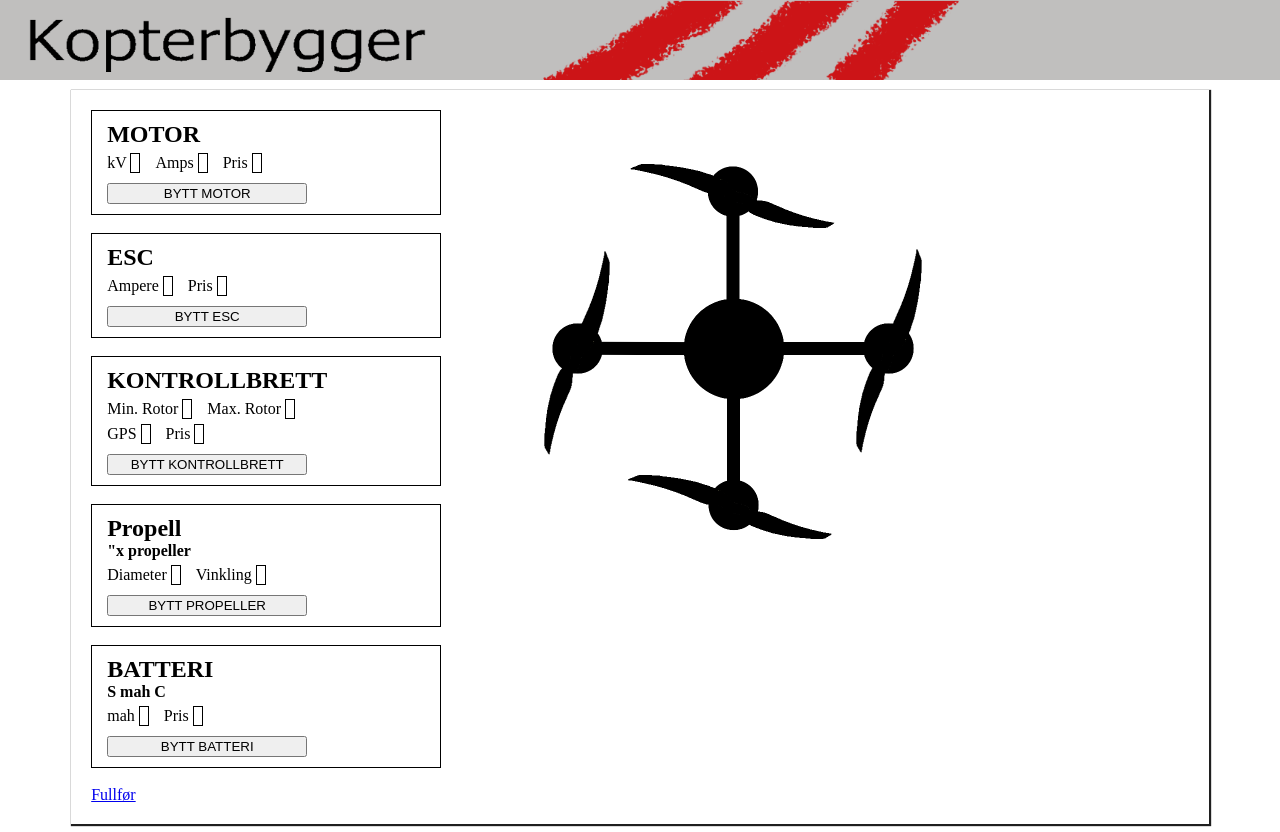
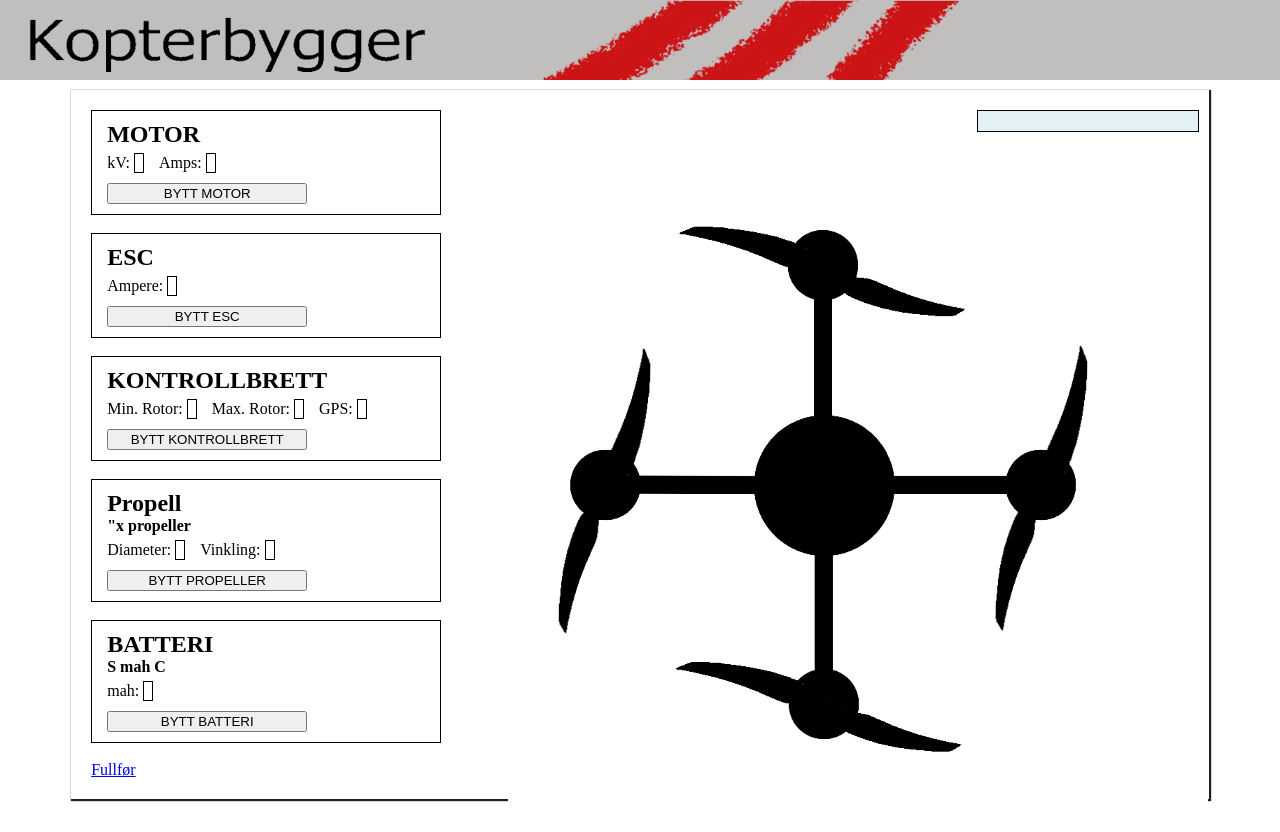
Before and after one commit to VidyPie/Fantastic-Four, a PHP site: page /config.php in a window 1280 px wide. After the commit the page ends 802 px from the top, so only its background shows below. Run offline with PHP 8.4, Linux system fonts and the light colour scheme; data that the repository does not hold is empty.

Commit message:
laga ei fin boks i feil farge :)

```diff
--- a/MultikopterBygger/config.php
+++ b/MultikopterBygger/config.php
@@ -78,18 +78,17 @@ Fantastic Four
                     echo '<div id="component">';
                     echo '<div id="componentHead">MOTOR<br></div>';
                     echo '<div id="mainComponent">' . $motorRow['Navn'] . '</div>';
-                    echo '<div id="configstats">kV <div id="pureStat">&nbsp' . $motorRow['kV'] . '&nbsp</div></div>';
-                    echo '<div id="configstats">Amps <div id="pureStat">&nbsp' . $motorRow['Amps'] . '&nbsp</div></div>';
-                    echo '<div id="configstats">Pris <div id="pureStat">&nbsp' . $motorRow['Pris'] . '&nbsp</div></div>';
+                    echo '<div id="configstats">kV: <div id="pureStat">&nbsp' . $motorRow['kV'] . '&nbsp</div></div>';
+                    echo '<div id="configstats">Amps: <div id="pureStat">&nbsp' . $motorRow['Amps'] . '&nbsp</div></div>';
                     echo '<input type="button" id="dynamicMotorTable" onclick="openMotorTable()" style="display:block;" value="BYTT MOTOR">';
                     echo '<div id="motorTable" style="display:none;"><table><br>';
-                    echo '<tr><td><b>Navn</td><td><b>kV</td><td><b>Amps</td><td><b>Pris</td><td></td></tr>';
+                    echo '<tr><td><b>Navn</td><td><b>kV</td><td><b>Amps</td><td></td></tr>';
                     $motorAdvInvQuery = "SELECT * FROM motor WHERE MotorID != " . $IDval['MotorID'];
                     $motorAdvInv = mysqli_query($con, $motorAdvInvQuery);
                     echo '<form method="GET">';
                     while ($row = mysqli_fetch_array($motorAdvInv)) {
                         $thisMotor = $row['MotorID'];
-                        echo '<tr><td>' . $row['Navn'] . '</td><td>' . $row['kV'] . '</td><td>' . $row['Amps'] . '</td><td>' . $row['Pris'] . '</td><td><input type="radio" name="motorSelected" value="' . $thisMotor . '"></td>';
+                        echo '<tr><td>' . $row['Navn'] . '</td><td>' . $row['kV'] . '</td><td>' . $row['Amps'] . '</td><td><input type="radio" name="motorSelected" value="' . $thisMotor . '"></td>';
                     }
                     echo '</form></table><div id="tableButtons"><input type="reset" value="Avbryt" id="cancelChoice" onclick="openMotorTable()"><input type="submit" value="Velg" id="chooseThis"></div></div></div><br>';
 
@@ -100,17 +99,16 @@ Fantastic Four
                     echo '<div id="component">';
                     echo '<div id="componentHead">ESC<br></div>';
                     echo '<div id="mainComponent">' . $ESCRow['Navn'] . '</div>';
-                    echo '<div id="configstats">Ampere <div id="pureStat">&nbsp' . $ESCRow['Ampere'] . '&nbsp</div></div>';
-                    echo '<div id="configstats">Pris <div id="pureStat">&nbsp' . $ESCRow['Pris'] . '&nbsp</div></div>';
+                    echo '<div id="configstats">Ampere: <div id="pureStat">&nbsp' . $ESCRow['Ampere'] . '&nbsp</div></div>';
                     echo '<input type="button" id="dynamicESCTable" onclick="openESCTable()" style="display:block;" value="BYTT ESC">';
                     echo '<div id="ESCTable" style="display:none;"><table><br>';
-                    echo '<tr><td><b>Navn</td><td><b>Ampere</td><td><b>Pris</td><td></td></tr>';
+                    echo '<tr><td><b>Navn</td><td><b>Ampere</td><td></td></tr>';
                     $ESCAdvInvQuery = "SELECT * FROM esc WHERE ESCID != " . $IDval['ESCID'];
                     $ESCAdvInv = mysqli_query($con, $ESCAdvInvQuery);
                     echo '<form method="GET">';
                     while ($row = mysqli_fetch_array($ESCAdvInv)) {
                         $thisESC = $row['ESCID'];
-                        echo '<tr><td>' . $row['Navn'] . '</td><td>' . $row['Ampere'] . '</td><td>' . $row['Pris'] . '</td><td><input type="radio" name="ESCSelected" value="' . $thisESC . '"></td>';
+                        echo '<tr><td>' . $row['Navn'] . '</td><td>' . $row['Ampere'] . '</td><td><input type="radio" name="ESCSelected" value="' . $thisESC . '"></td>';
                     }
                     echo '</table><div id="tableButtons"><input type="reset" value="Avbryt" id="cancelChoice" onclick="openESCTable()"><input type="submit" value="Velg" id="chooseThis"></form></div></div></div><br>';
 
@@ -121,19 +119,18 @@ Fantastic Four
                     echo '<div id="component">';
                     echo '<div id="componentHead">KONTROLLBRETT<br></div>';
                     echo '<div id="mainComponent">' . $kontrollbrettRow['Navn'] . '</div>';
-                    echo '<div id="configstats">Min. Rotor <div id="pureStat">&nbsp' . $kontrollbrettRow['Rotor_min'] . '&nbsp</div></div>';
-                    echo '<div id="configstats">Max. Rotor <div id="pureStat">&nbsp' . $kontrollbrettRow['Rotor_max'] . '&nbsp</div></div><br>';
-                    echo '<div id="configstats">GPS <div id="pureStat">&nbsp' . $kontrollbrettRow['GPS'] . '&nbsp</div></div>';
-                    echo '<div id="configstats">Pris <div id="pureStat">&nbsp' . $kontrollbrettRow['Pris'] . '&nbsp</div></div>';
+                    echo '<div id="configstats">Min. Rotor: <div id="pureStat">&nbsp' . $kontrollbrettRow['Rotor_min'] . '&nbsp</div></div>';
+                    echo '<div id="configstats">Max. Rotor: <div id="pureStat">&nbsp' . $kontrollbrettRow['Rotor_max'] . '&nbsp</div></div>';
+                    echo '<div id="configstats">GPS: <div id="pureStat">&nbsp' . $kontrollbrettRow['GPS'] . '&nbsp</div></div>';
                     echo '<input type="button" id="dynamicKontrollbrettTable" onclick="openKontrollbrettTable()" style="display:block;" value="BYTT KONTROLLBRETT">';
                     echo '<div id="kontrollbrettTable" style="display:none;"><table><br>';
-                    echo '<tr><td><b>Navn</td><td><b>Min. Rotor</td><td><b>Max. Rotor</td><td><b>GPS</td><td><b>Pris</td><td></td></tr>';
+                    echo '<tr><td><b>Navn</td><td><b>Min. Rotor</td><td><b>Max. Rotor</td><td><b>GPS</td><td></td></tr>';
                     $kontrollbrettAdvInvQuery = "SELECT * FROM kontrollbrett WHERE KontrollbrettID != " . $IDval['KontrollbrettID'];
                     $kontrollbrettAdvInv = mysqli_query($con, $kontrollbrettAdvInvQuery);
                     echo '<form method="GET">';
                     while ($row = mysqli_fetch_array($kontrollbrettAdvInv)) {
                         $thisKontrollbrett = $row['KontrollbrettID'];
-                        echo '<tr><td>' . $row['Navn'] . '</td><td>' . $row['Rotor_min'] . '</td><td>' . $row['Rotor_max'] . '</td><td>' . $row['GPS'] . '</td><td>' . $row['Pris'] . '</td><td><input type="radio" name="kontrollbrettSelected" value="' . $thisKontrollbrett . '"></td>';
+                        echo '<tr><td>' . $row['Navn'] . '</td><td>' . $row['Rotor_min'] . '</td><td>' . $row['Rotor_max'] . '</td><td>' . $row['GPS'] . '</td><td><input type="radio" name="kontrollbrettSelected" value="' . $thisKontrollbrett . '"></td>';
                     }
                     echo '</table><div id="tableButtons"><input type="reset" value="Avbryt" id="cancelChoice" onclick="openKontrollbrettTable()"><input type="submit" value="Velg" id="chooseThis"></form></div></div></div><br>';
 
@@ -145,8 +142,8 @@ Fantastic Four
                     echo '<div id="componentHead">Propell<br></div>';
                     echo '<div id="mainComponent">' . $propellRow['Prop_dia'] . '"x';
                     echo $propellRow['Prop_vin'] . ' propeller</div>';
-                    echo '<div id="configstats">Diameter <div id="pureStat">&nbsp' . $propellRow['Prop_dia'] . '&nbsp</div></div>';
-                    echo '<div id="configstats">Vinkling <div id="pureStat">&nbsp' . $propellRow['Prop_vin'] . '&nbsp</div></div>';
+                    echo '<div id="configstats">Diameter: <div id="pureStat">&nbsp' . $propellRow['Prop_dia'] . '&nbsp</div></div>';
+                    echo '<div id="configstats">Vinkling: <div id="pureStat">&nbsp' . $propellRow['Prop_vin'] . '&nbsp</div></div>';
                     echo '<input type="button" id="dynamicPropellTable" onclick="openPropellTable()" style="display:block;" value="BYTT PROPELLER">';
                     echo '<div id="propellTable" style="display:none;"><table><br>';
                     echo '<tr><td><b>Diameter</td><td><b>Vinkling</td><td></td></tr>';
@@ -168,18 +165,17 @@ Fantastic Four
                     echo '<div id="mainComponent">' . $batteriRow['Celler'] . 'S ';
                     echo $batteriRow['mah'] . 'mah ';
                     echo $batteriRow['C_max'] . 'C</div>';
-                    echo '<div id="configstats">mah <div id="pureStat">&nbsp' . $batteriRow['mah'] . '&nbsp</div></div>';
-                    echo '<div id="configstats">Pris <div id="pureStat">&nbsp' . $batteriRow['Pris'] . '&nbsp</div></div>';
+                    echo '<div id="configstats">mah: <div id="pureStat">&nbsp' . $batteriRow['mah'] . '&nbsp</div></div>';
                     echo '</form>';
                     echo '<input type="button" id="dynamicBatteriTable" onclick="openBatteriTable()" style="display:block;" value="BYTT BATTERI">';
                     echo '<div id="batteriTable" style="display:none;"><table><br>';
-                    echo '<tr><td><b>Celler</td><td><b>C_max</td><td><b>mah</td><td><b>Pris</td><td></td></tr>';
+                    echo '<tr><td><b>Celler</td><td><b>C_max</td><td><b>mah</td><td></td></tr>';
                     $batteriAdvInvQuery = "SELECT * FROM batteri WHERE BatteriID != " . $IDval['BatteriID'];
                     $batteriAdvInv = mysqli_query($con, $batteriAdvInvQuery);
                     echo '<form method="GET">';
                     while ($row = mysqli_fetch_array($batteriAdvInv)) {
                         $thisBatteri = $row['BatteriID'];
-                        echo '<tr><td>' . $row['Celler'] . '</td><td>' . $row['C_max'] . '</td><td>' . $row['mah'] . '</td><td>' . $row['Pris'] . '</td><td><input type="radio" name="batteriSelected" value="' . $thisBatteri . '"></td>';
+                        echo '<tr><td>' . $row['Celler'] . '</td><td>' . $row['C_max'] . '</td><td>' . $row['mah'] . '</td><td><input type="radio" name="batteriSelected" value="' . $thisBatteri . '"></td>';
                     }
                     echo '</table><div id="tableButtons"><input type="reset" value="Avbryt" id="cancelChoice" onclick="openBatteriTable()"><input type="submit" value="Velg" id="chooseThis"></form></div></div></div><br>';
 
@@ -187,6 +183,7 @@ Fantastic Four
                     ?>
                 <a href="resultat.php">Fullfør</a>
             </div>
+            <div id="yoyo"></div>
         </div>
         <script type="text/javascript" src="banana.js"></script>
     </body>
--- a/MultikopterBygger/resultat.php
+++ b/MultikopterBygger/resultat.php
@@ -60,9 +60,9 @@ Fantastic Four
                 <p>
                     Gode steder å bestille deler kan være:
                 <ul style="list-style-type:none">
-                    <li><a href="www.modellers.com">Modellers</a></li>
-                    <li><a href="www.elefun.com">Elefun</a></li>
-                    <li><a href="www.hobbyking.com">Hobbyking</a></li>
+                    <li><a href="http://www.modellers.com">Modellers</a></li>
+                    <li><a href="http://www.elefun.no">Elefun</a></li>
+                    <li><a href="http://www.hobbyking.com">Hobbyking</a></li>
                 </ul>
                 </p>
             </div>
--- a/MultikopterBygger/stylesheet.css
+++ b/MultikopterBygger/stylesheet.css
@@ -241,11 +241,12 @@ li {
     float:right;
     position: absolute;
     margin-left: 500px;
-    margin-top: 30px;
+    margin-top: 75px;
+
 }
 
 #buildimage img{
-    width:500px;
+    width:700px;
     position: fixed;
 
 }
@@ -282,3 +283,13 @@ li {
     width: 125px;
     display: inline-block;
 }
+
+#yoyo{
+    float:right;
+    display: fixed;
+    width:200px;
+    background-color: #E3F1F7;
+    border:solid;
+    border-width: 1px;
+    padding: 10px;
+}
```
